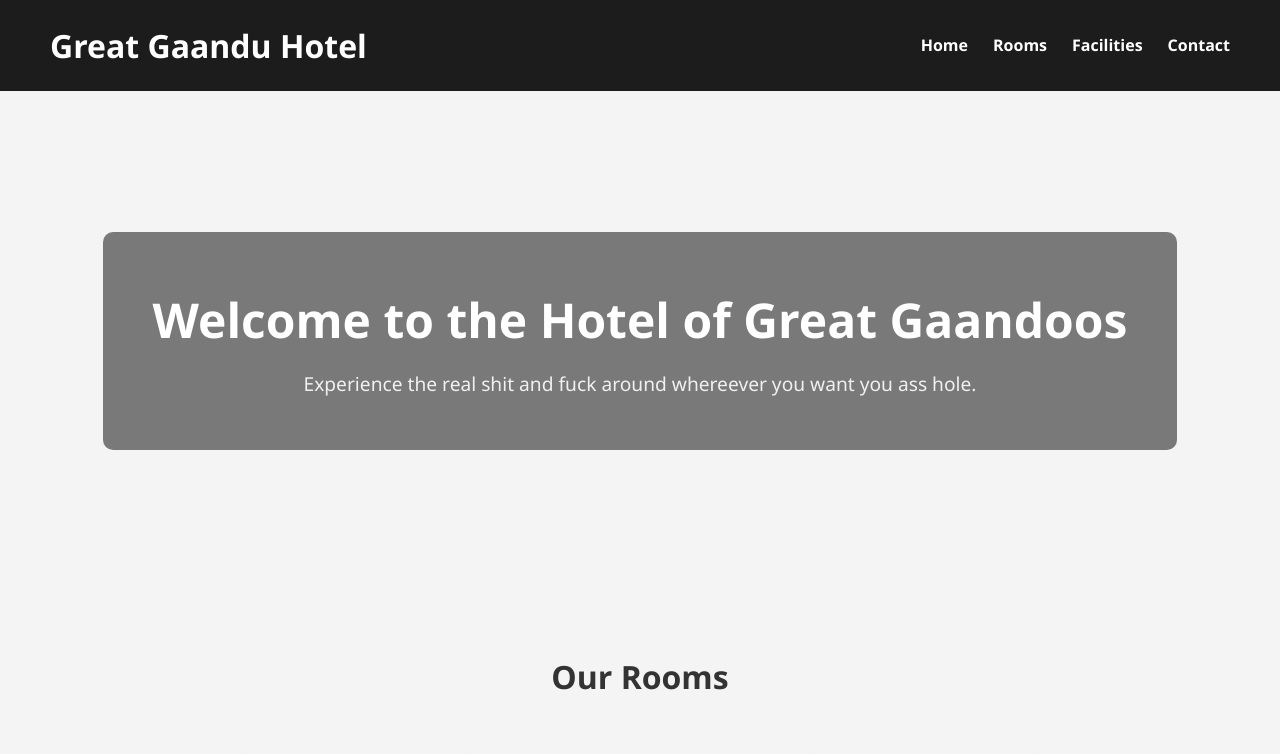
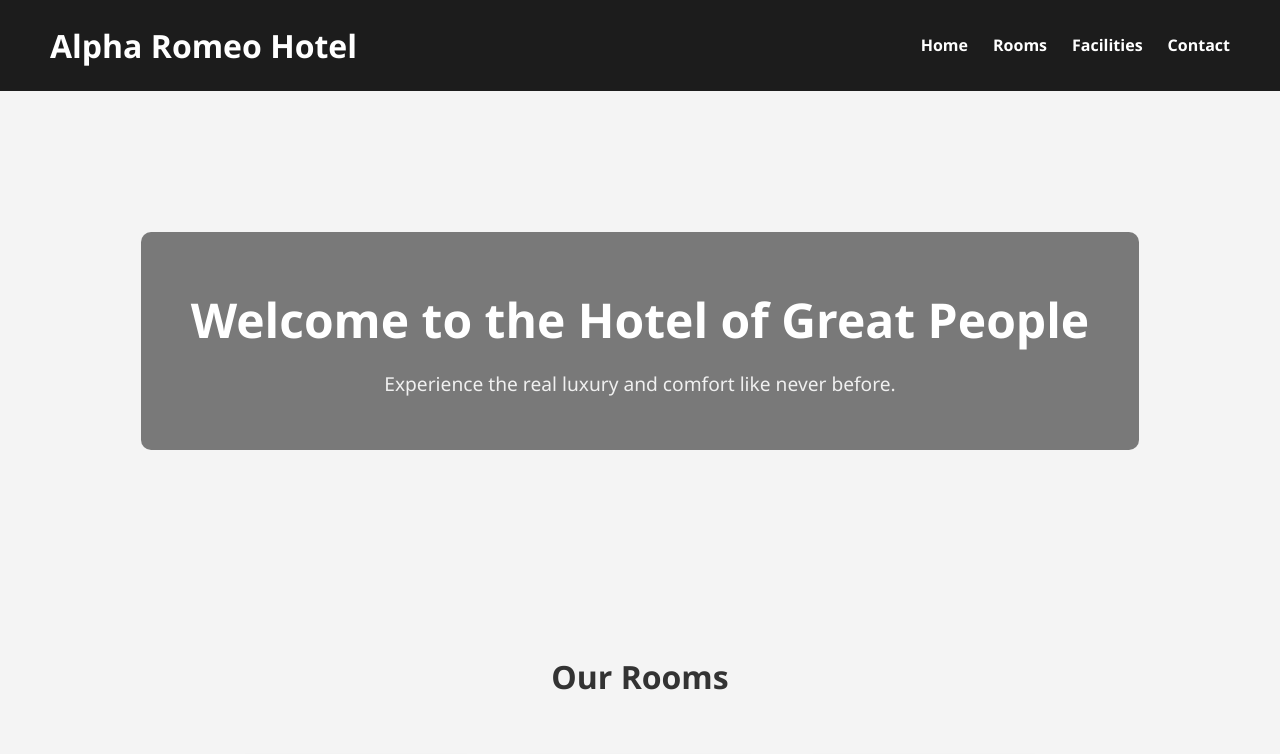
Before and after one commit to khubaib04670/hotel-web-app, a plain HTML site: page index.html in a window 1280 px wide. Shown: the top 754 px of the page. Drawn offline with Linux system fonts and the light colour scheme.

Commit message:
Webpage updated

```diff
--- a/index.html
+++ b/index.html
@@ -7,7 +7,7 @@
 </head>
 <body>
     <header>
-        <h1>Great Gaandu Hotel</h1>
+        <h1>Alpha Romeo Hotel</h1>
         <nav>
             <ul>
                 <li><a href="#">Home</a></li>
@@ -20,8 +20,8 @@
 
     <section class="hero">
         <div class="hero-overlay">
-            <h2>Welcome to the Hotel of Great Gaandoos</h2>
-            <p>Experience the real shit and fuck around whereever you want you ass hole.</p>
+            <h2>Welcome to the Hotel of Great People</h2>
+            <p>Experience the real luxury and comfort like never before.</p>
         </div>
     </section>
 
```
